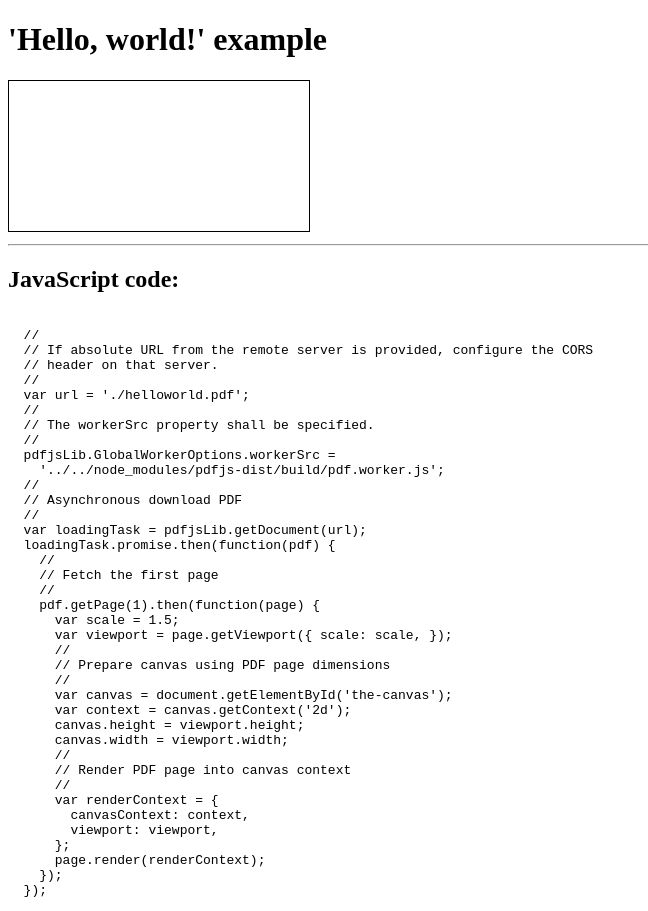
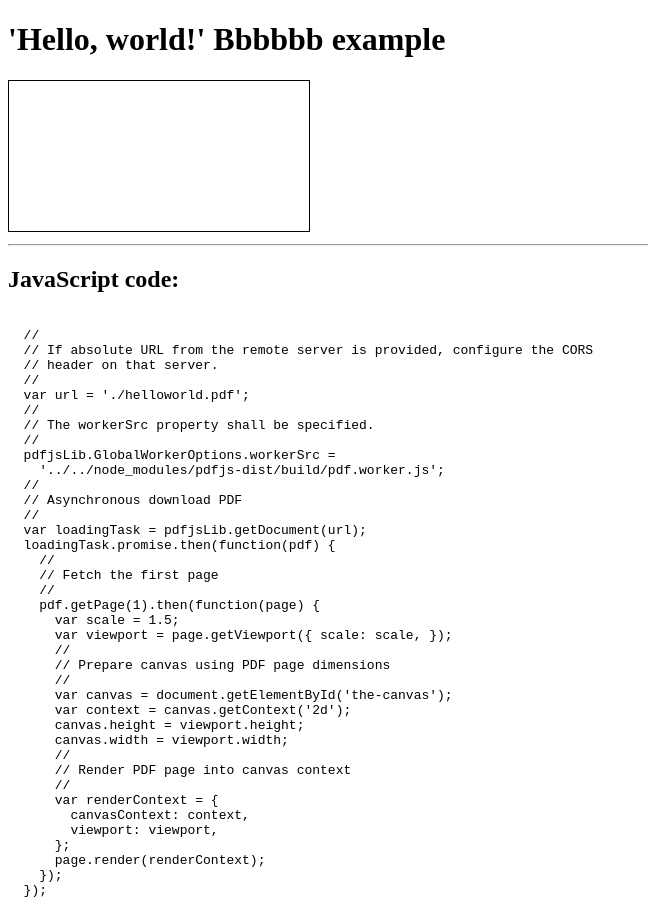
Before and after one commit to assvbf/assvbf.github.io, a plain HTML site: page pdf.html in a window 1280 px wide. Shown: the whole page, without its empty margins (0-648 px from the left). Drawn offline with Linux system fonts and the light colour scheme; a script that the page names is missing.

Commit message:
Update pdf.html

```diff
--- a/pdf.html
+++ b/pdf.html
@@ -6,7 +6,7 @@
 </head>
 <body>
 
-<h1>'Hello, world!' example</h1>
+<h1>'Hello, world!' Bbbbbb example</h1>
 
 <canvas id="the-canvas" style="border:1px  solid black"></canvas>
 
```
